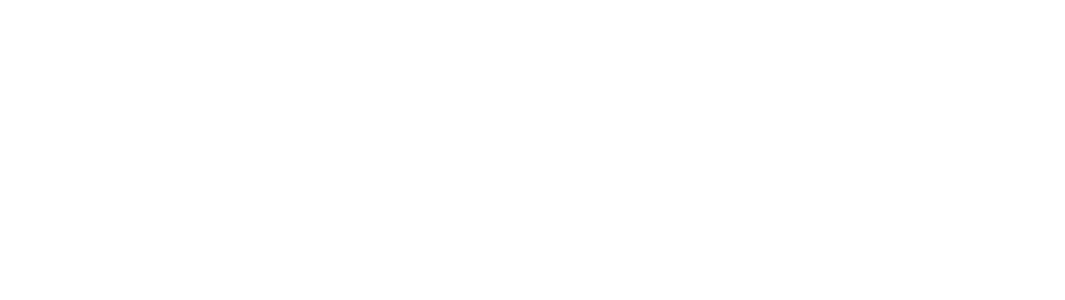
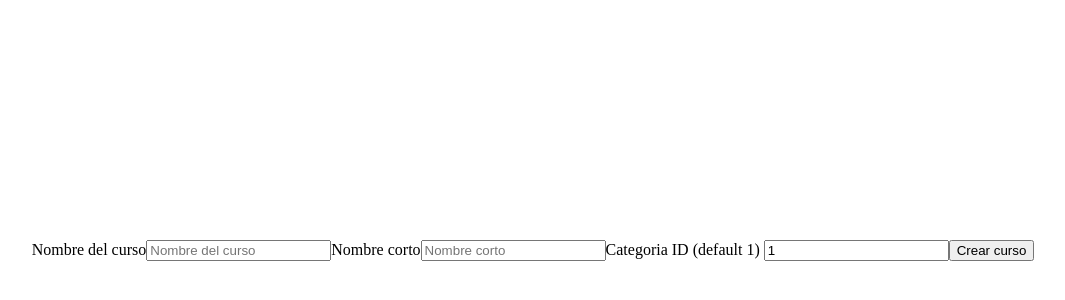
Before and after one commit to carlavega13/admin-Campus, a React (Vite) app in the folder Front-end/: page /createCourse in a window 1280 px wide. Before the commit this address had no page. Shown: the part 158-458 px from the top of the page, without its empty margins (107-1172 px from the left). Built offline with nearby package versions, Linux system fonts and the light colour scheme.

Commit message:
post course desde el front tmb

```diff
--- a/Front-end/src/App.jsx
+++ b/Front-end/src/App.jsx
@@ -10,6 +10,7 @@ import AdminUserDetail from './Components/Admin/AdminUsers/AdminUserDetail'
 import LoginPage from './Components/Login/LoginPage'
 import ChangeDomain from './Components/Admin/AdminHome/ChangeDomain'
 import CreateUser from './Components/Admin/AdminHome/CreateUser'
+import CreateCourse from './Components/Admin/AdminCourses/CreateCourse'
 
 function App() {
 
@@ -26,6 +27,7 @@ function App() {
    <Route path='/adminHome/users/:id' element={<AdminUserDetail/>}/>
    <Route path='/adminHome/changeDomain' element={<ChangeDomain/>}/>
    <Route path='/adminHome/changeDomain/createUser/:isSuperAdmin' element={<CreateUser/>}/>
+   <Route path='/createCourse' element={<CreateCourse/>}/>
 
     </Routes>
     </div>
--- a/Front-end/src/Components/Admin/AdminCourses/AdminCourses.jsx
+++ b/Front-end/src/Components/Admin/AdminCourses/AdminCourses.jsx
@@ -55,6 +55,7 @@ const AdminCourses=()=>{
 return(
     <div className={s.fondo}>
         <button onClick={()=>navigate("/adminHome")}>HOME</button>
+        <button onClick={()=>navigate("/createCourse")}>Crea un curso</button>
                   <div className={s.names}>
         <h4 className={flag?.state?s.blur:s.normal}>Curso</h4>
         <h4 className={flag?.state?s.blur:s.normal}>Cantidad de alumnos</h4>
--- /dev/null
+++ b/Front-end/src/Components/Admin/AdminCourses/CreateCourse.jsx
@@ -0,0 +1,46 @@
+import { useState } from "react"
+import axios from "axios"
+import { HOST } from "../../../../HOST"
+import { useSelector } from "react-redux"
+const CreateCourse=()=>{
+    const [info,setInfo]=useState({
+        fullname:"",
+        shortname:"",
+        categoryid:"1"
+    })
+    const{domain,username}=useSelector(state=>state.user)
+    const handleChange=(e)=>{
+        setInfo({
+            ...info,
+            [e.target.name]:e.target.value
+
+        })
+    }
+ const handleSubmit=async()=>{
+    try {
+        if(confirm(`Estas seguro que quieres crear el curso: ${info?.fullname}? `)){
+        const res=await axios.post(`${HOST}postCourse`,{domain,username,info:info})
+        if(res.data.errorcode){
+          return  alert(`Hubo un error: ${res.data.message}`)
+        }
+        if(res.data[0].id){
+           return alert("Su curso se creo correctamente")
+        }
+        }
+
+    } catch (error) {
+        console.log(error.message);
+        alert(error.message)
+    }
+ }
+return(<div>
+<label htmlFor="">Nombre del curso</label>
+<input onChange={handleChange} value={info?.fullname} name="fullname" type="text" placeholder="Nombre del curso" />
+<label htmlFor="">Nombre corto</label>
+<input onChange={handleChange} value={info?.shortname} name="shortname" type="text" placeholder="Nombre corto" />
+<label htmlFor="">Categoria ID (default 1) </label>
+<input onChange={handleChange} value={info?.categoryid} type="number"  name="categoryid" placeholder="Categoria ID"/>
+<button onClick={handleSubmit}>Crear curso</button>
+</div>)
+}
+export default CreateCourse
```
Also changed, not shown: 2 other files (tests, documents, lock files or other folders).
